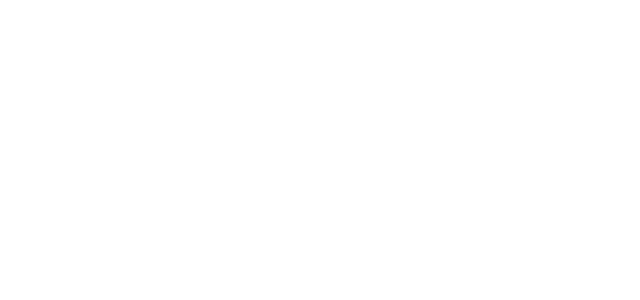
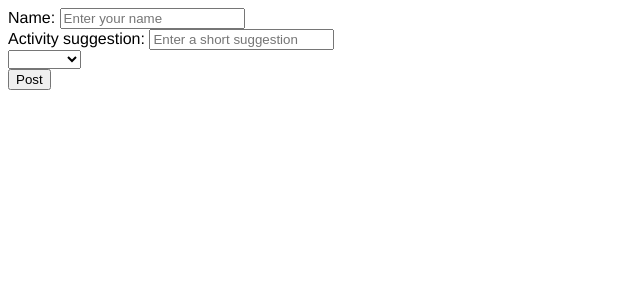
Before and after one commit to EmilHammarstrand/inl4-appendo, a Vue app: page / in a window 1280 px wide. Shown: the top 300 px of the page, without its empty margins (0-640 px from the left). Built offline with nearby package versions, Linux system fonts and the light colour scheme.

Commit message:
added components and started on form

```diff
--- a/src/components/Form.vue
+++ b/src/components/Form.vue
@@ -1,15 +1,80 @@
 <template>
     <div class="root">
+        <div class="form-group">
+            <label for="name">Name: </label>
+            <input type="text" name="name" placeholder="Enter your name" v-model="name" :class="nameClass" @blur.once="nameIsTouched = true" >
+            <span v-if="nameIsTouched && !nameIsValid" class="error"> {{ nameErrorMessage }} </span>
+        </div>
+        <div class="form-group">
+            <label for="activity">Activity suggestion: </label>
+            <input type="text" placeholder="Enter a short suggestion" name="activity" v-model="activity" :class="activityClass" @blur.once="activityIsTouched = true" >
+            <span v-if="!activityIsValid && activityIsTouched" class="error"> {{ activityErrorMessage }} </span>
+        </div>
+        <div class="form-group">
+             <select v-model="selected">
+                <option>Outside</option>
+                <option>Food</option>
+                <option>Training</option>
+                <option>Thinking</option>
+             </select>
+         </div>
+        <div class="form-group">
+            <button @click="postActivityBtn"> Post </button>
+        </div>
 
+        <span> {{name}} {{activity}} {{selected}}</span>
     </div>
 </template>
 
 <script>
 export default {
+    data: () => ({
+        name: "",
+        activity: "",
+        nameIsTouched: false,
+        activityIsTouched: false
+    }),
+
+    computed: {
+        nameErrorMessage(){
+            return "Please enter at least two characters."
+        },
+        nameIsValid() {
+            return this.name.length >= 2;
+        },
+        nameClass() {
+			if( !this.nameIsTouched ) return '';
+			return this.nameIsValid ? 'valid' : 'invalid';
+        },
+        activityErrorMessage(){
+            return "Max characters is 10"
+        },
+        activityIsValid() {
+            return this.activity.length <= 10;
+        },
+        activityClass() {
+			if( !this.activityIsTouched ) return '';
+			return this.activityIsValid ? 'valid' : 'invalid';
+        }
+    },
+
+    methods: {
+        postActivityBtn(){
+            this.name;
+            this.activity;
+        }
+    }
+
+
 
 }
+
 </script>
 
 <style scoped>
+    input.valid { border-color: green; }
+    input.invalid { border-color: red; }
 
+    textarea.valid { border-color: green; }
+    textarea.invalid { border-color: red; }
 </style>
```
